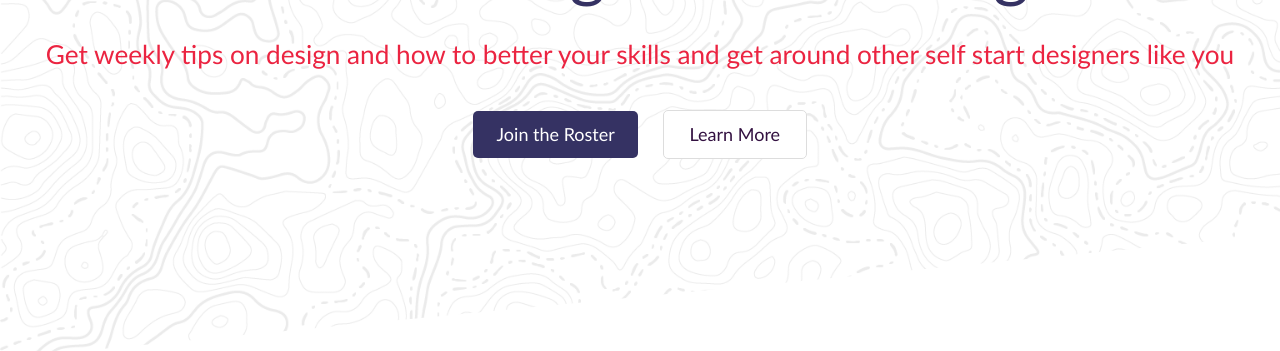
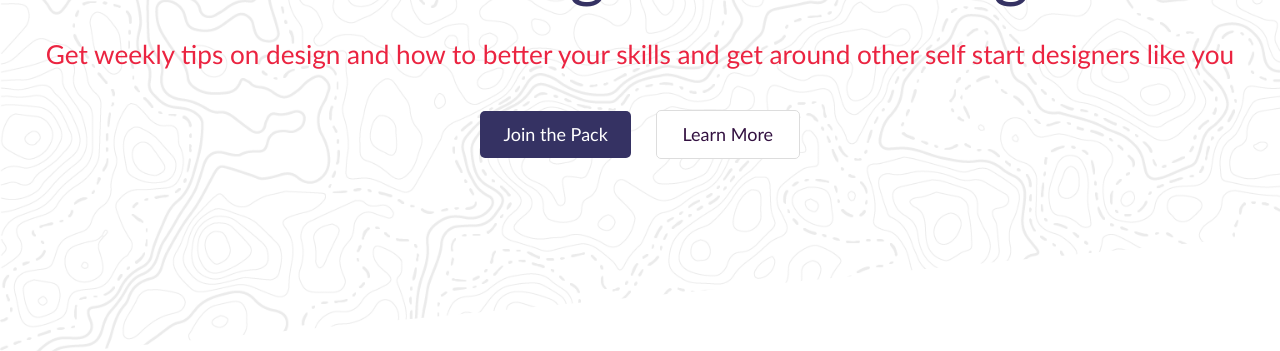
Before and after one commit to compassofdesign/site, a Jekyll site: the page built from community/index.html, in a window 1280 px wide. Shown: the part 224-575 px from the top of the page. Built offline with Jekyll 4.4.1, drawn with Linux system fonts in a browser that asks for light colours; nearby versions of some CDN libraries.

Commit message:
Changed a word on the community page

```diff
--- a/community/index.html
+++ b/community/index.html
@@ -8,7 +8,7 @@ description: Start learning to design with confidence by joining the Compass of
     <img src="/assets/img/cod-logo.svg" alt="Compass of Design is created by So Magnetic as a tool for designers to learn how to overcome imposter syndrome and learn to design with confidence." />
     <h1>Start becoming a better designer</h1>
     <h3>Get weekly tips on design and how to better your skills and get around other self start designers like you</h3>
-    <a href="#join" class="button " >Join the Roster</a>
+    <a href="#join" class="button " >Join the Pack</a>
     <a href="#more" class="button secondary" >Learn More</a>
   </article>
 </header>
```
